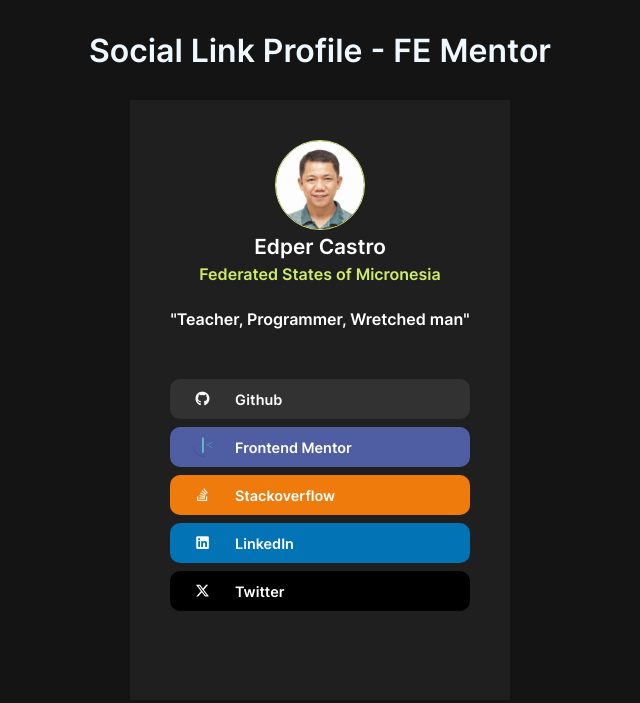
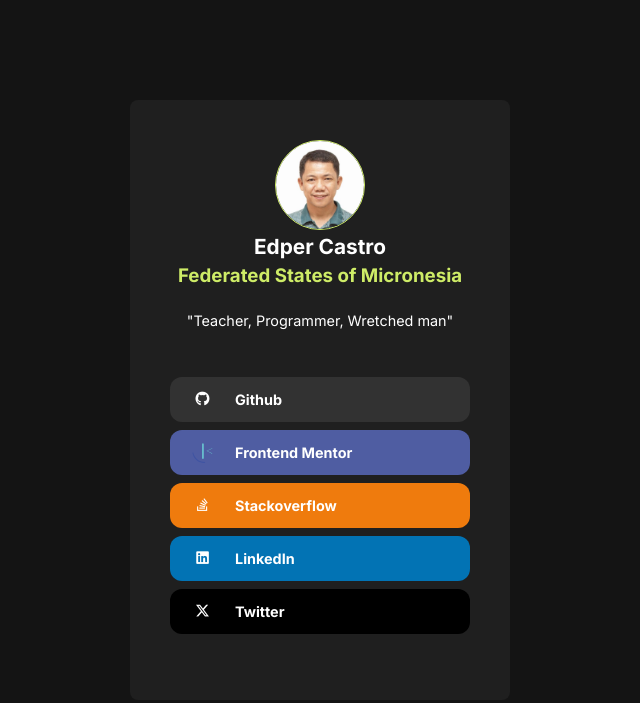
Before and after one commit to edper/social-links-FEMentor, a plain HTML site: page index.html in a window 1280 px wide. Shown: the whole page, without its empty margins (320-960 px from the left). Drawn offline with Linux system fonts and the light colour scheme.

Commit message:
Change to google font, div to ul

```diff
--- a/index.html
+++ b/index.html
@@ -6,57 +6,50 @@
     <title>Social Link - Front End Mentor</title>
     <link rel="stylesheet" href="style.css">
     <link rel="stylesheet" href="https://cdnjs.cloudflare.com/ajax/libs/font-awesome/6.5.1/css/all.min.css" integrity="sha512-DTOQO9RWCH3ppGqcWaEA1BIZOC6xxalwEsw9c2QQeAIftl+Vegovlnee1c9QX4TctnWMn13TZye+giMm8e2LwA==" crossorigin="anonymous" referrerpolicy="no-referrer" />
+    <link rel="preconnect" href="https://fonts.googleapis.com">
+    <link rel="preconnect" href="https://fonts.gstatic.com" crossorigin>
+    <link href="https://fonts.googleapis.com/css2?family=Inter:wght@100..900&display=swap" rel="stylesheet">
 </head>
 <body>
-    <header role="banner">
-        <h1>Social Link Profile - FE Mentor</h1>
-    </header>
-    <main role="main">
-        <div class="social">
+    <main role="main" class="social">
         <div class="avatar">
             <img src="assets/images/avatar.jpg" alt="Avatar">
         </div>
-            <div class="profile-name">
-                Edper Castro
-            </div>
-            <div class="profile-location">
-                Federated States of Micronesia
-            </div>
+        <h2>Edper Castro</h2>
+        <h3>Federated States of Micronesia</h3>
         <div class="profile-desc">
             "Teacher, Programmer, Wretched man"
         </div>
         <div class="profile-social">
-                <div class="social-box github">
+            <ul>
+                <li class="social-box github">
                     <i class="fa-brands fa-github"></i>
-                    <a href="https://github.com/edper">
-                        Github
-                    </a>
-                </div>
-                <div class="social-box fementor">
+                    <a href="https://github.com/edper">Github</a>
+                </li>
+                <li class="social-box fementor">
                     <img src="assets/images/fementor.svg" alt="FE Mentor">
                     <a href="https://www.frontendmentor.io/profile/edper">
                         Frontend Mentor
                     </a>
-                </div>
-                <div class="social-box stackoverflow">
+                    </li>
+                <li class="social-box stackoverflow">
                     <i class="fa-brands fa-stack-overflow"></i>
                     <a href="https://stackoverflow.com/users/2170392/edper">
                         Stackoverflow
                     </a>
-                </div>
-                <div class="social-box linkedin">
+                    </li>
+                <li class="social-box linkedin">
                     <i class="fa-brands fa-linkedin"></i>
                     <a href="https://fm.linkedin.com/in/edper-castro-a168a534">
                         LinkedIn
-                    </a>
-                </div>
-                <div class="social-box twitter">
+                    </a>                    </li>
+                <li class="social-box twitter">
                     <i class="fa-brands fa-x-twitter"></i>
                     <a href="#">
                         Twitter
                     </a>
-                </div>
-            </div>
+                    </li>
+            </ul>
         </div>
     </main>
     <footer role="contentinfo">
--- a/style.css
+++ b/style.css
@@ -1,13 +1,3 @@
-@font-face {
-    font-family: 'Inter';
-    src: url('assets/fonts/Inter-VariableFont_slnt\,wght.ttf') format('truetype');
-    src: url('assets/fonts/static/Inter-Regular.ttf') format('truetype');
-    src: url('assets/fonts/static/Inter-Bold.ttf') format('truetype');
-    src: url('assets/fonts/static/Inter-SemiBold.ttf') format('truetype');
-    font-weight: 100 1000;
-    font-stretch: 25% 151%;
-}
-
 * {
     margin:0;
     padding:0;
@@ -15,28 +5,23 @@
 }
 
 body {
+    font-family: 'Inter', sans-serif;
     height:100vh;
     width:100vw;
     font-family: 'Inter';
     background-color: #141414;
     color:white;
-}
-
-header {
-    height:100px;
-    color:aliceblue;
-}
-
-header, main {
     display: flex;
     justify-content: center;
     align-items: center;
 }
+
 .social {
     width:380px;
     height:600px;
     background-color: #1F1F1F;
     text-align: center;
+    border-radius: 8px;
 }
 
 .avatar {
@@ -55,19 +40,19 @@
     outline:2px lightgray solid;
 }
 
-.profile-name {
+h2 {
     font-size: 1.3rem;
-    font-weight: 700;
 }
 
-.profile-location {
+h3 {
     color: #CEEC67;
+    font-size: 1.2;
     margin-top:5px;
-    font-weight: 700;
 }
 
 .profile-desc {
     margin-top:25px;
+    font-size:0.9rem;
 }
 
 .profile-social {
@@ -75,16 +60,21 @@
     flex-direction: column;
     align-items: center;
     gap:8px;
-    margin-top:50px;
+    margin-top:40px;
+}
+
+ul > li {
+    list-style-type: none;
+    margin:8px 0;
 }
 
 .social-box {
     width:300px;
-    height:40px;
+    height:45px;
     padding:10px;
     font-weight: bold;
     font-size:0.9rem;
-    border-radius: 10px;
+    border-radius: 12px;
     transition: box-shadow 0.5s;
     display: flex;
     justify-content: space-between;
```
Lines whose indentation alone changed are shown as unchanged.
